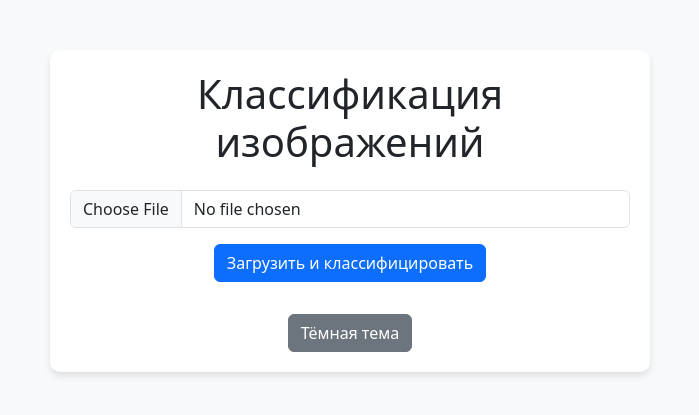
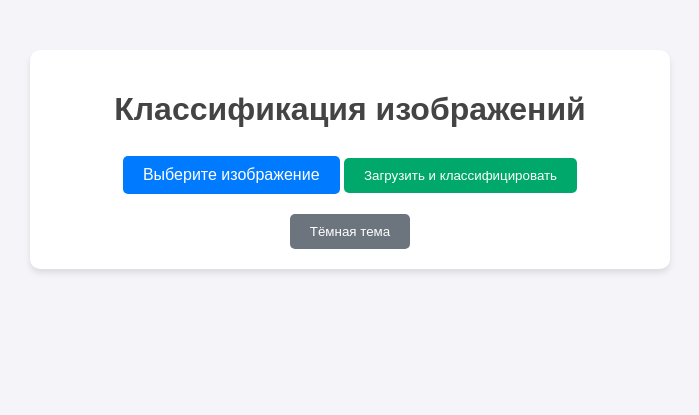
Before and after one commit to VLADZMEU/TPH_Detect_img, a Flask app: page / in a window 1280 px wide. Shown: the top 415 px of the page, without its empty margins (290-989 px from the left). Run offline with Flask 2, Linux system fonts and the light colour scheme.

Commit message:
Improved design. Create styles.css

```diff
--- a/app.py
+++ b/app.py
@@ -71,7 +71,7 @@ def upload_file():
             # Получение предсказания
             class_id = get_prediction(image_bytes=img_bytes)
             class_name = class_id_to_label(class_id)
-            return jsonify(class_name)
+            return jsonify({'class_name': class_name})
         except ValueError as e:
             return jsonify({'error': str(e)}), 400
         except Exception as e:
--- /dev/null
+++ b/static/styles.css
@@ -0,0 +1,150 @@
+/* Основные стили */
+body {
+    font-family: Arial, sans-serif;
+    margin: 0;
+    padding: 0;
+    background-color: #f4f4f9;
+    color: #333;
+    transition: background-color 0.3s, color 0.3s;
+}
+
+.container {
+    max-width: 600px;
+    margin: 50px auto;
+    padding: 20px;
+    background-color: #fff;
+    border-radius: 10px;
+    box-shadow: 0 4px 6px rgba(0, 0, 0, 0.1);
+    transition: background-color 0.3s, box-shadow 0.3s;
+}
+
+h1 {
+    text-align: center;
+    color: #444;
+    margin-bottom: 20px;
+}
+
+.upload-section {
+    text-align: center;
+}
+
+.upload-section input[type="file"] {
+    display: none;
+}
+
+.upload-section label {
+    display: inline-block;
+    padding: 10px 20px;
+    background-color: #007bff;
+    color: #fff;
+    border-radius: 5px;
+    cursor: pointer;
+    transition: background-color 0.3s;
+}
+
+.upload-section label:hover {
+    background-color: #0056b3;
+}
+
+.upload-section button {
+    margin-top: 10px;
+    padding: 10px 20px;
+    background-color: #00a86b;
+    color: #fff;
+    border: none;
+    border-radius: 5px;
+    cursor: pointer;
+    transition: background-color 0.3s;
+}
+
+.upload-section button:hover {
+    background-color: #008552;
+}
+
+.result-card {
+    margin-top: 20px;
+    padding: 20px;
+    background-color: #f8f9fa;
+    border-radius: 10px;
+    box-shadow: 0 2px 4px rgba(0, 0, 0, 0.1);
+    display: none; /* Скрываем по умолчанию */
+    transition: background-color 0.3s, box-shadow 0.3s;
+}
+
+.result-card h2 {
+    margin-bottom: 10px;
+    color: #444;
+}
+
+.result-card p {
+    font-size: 1.2em;
+    color: #555;
+}
+
+#toggle-dark-mode {
+    margin-top: 20px;
+    padding: 10px 20px;
+    background-color: #6c757d;
+    color: #fff;
+    border: none;
+    border-radius: 5px;
+    cursor: pointer;
+    transition: background-color 0.3s;
+}
+
+#toggle-dark-mode:hover {
+    background-color: #5a6268;
+}
+
+/* Тёмная тема */
+body.dark-mode {
+    background-color: #121212;
+    color: #ffffff;
+}
+
+body.dark-mode .container {
+    background-color: #1e1e1e;
+    box-shadow: 0 4px 6px rgba(255, 255, 255, 0.1);
+}
+
+body.dark-mode h1 {
+    color: #ffffff;
+}
+
+body.dark-mode .upload-section label {
+    background-color: #1e90ff;
+}
+
+body.dark-mode .upload-section label:hover {
+    background-color: #0077cc;
+}
+
+body.dark-mode .upload-section button {
+    background-color: #00a86b;
+}
+
+body.dark-mode .upload-section button:hover {
+    background-color: #008552;
+}
+
+body.dark-mode .result-card {
+    background-color: #2d2d2d;
+    box-shadow: 0 2px 4px rgba(255, 255, 255, 0.1);
+    color: #ffffff;
+}
+
+body.dark-mode .result-card h2 {
+    color: #ffffff;
+}
+
+body.dark-mode .result-card p {
+    color: #dddddd;
+}
+
+body.dark-mode #toggle-dark-mode {
+    background-color: #495057;
+}
+
+body.dark-mode #toggle-dark-mode:hover {
+    background-color: #343a40;
+}
--- a/templates/index.html
+++ b/templates/index.html
@@ -4,63 +4,25 @@
     <meta charset="UTF-8">
     <meta name="viewport" content="width=device-width, initial-scale=1.0">
     <title>Классификация изображений</title>
-    <!-- Подключение Bootstrap CSS -->
-    <link href="https://cdn.jsdelivr.net/npm/bootstrap@5.3.0/dist/css/bootstrap.min.css" rel="stylesheet">
-    <style>
-        body {
-            background-color: #f8f9fa;
-            color: #212529;
-        }
-        .upload-section {
-            max-width: 600px;
-            margin: 50px auto;
-            padding: 20px;
-            background: #fff;
-            border-radius: 10px;
-            box-shadow: 0 4px 6px rgba(0, 0, 0, 0.1);
-        }
-        .result-card {
-            margin-top: 20px;
-            display: none; /* Скрываем по умолчанию */
-        }
-        .dark-mode {
-            background-color: #121212;
-            color: #ffffff;
-        }
-        .dark-mode .upload-section {
-            background-color: #1e1e1e;
-            color: #ffffff;
-        }
-        .dark-mode .result-card {
-            background-color: #2d2d2d;
-            color: #ffffff;
-        }
-    </style>
+    <link rel="stylesheet" href="{{ url_for('static', filename='styles.css') }}">
 </head>
 <body>
     <div class="container">
-        <div class="upload-section text-center">
-            <h1 class="mb-4">Классификация изображений</h1>
-            <form id="upload-form" class="mb-3">
-                <div class="mb-3">
-                    <input type="file" class="form-control" name="file" accept="image/*" required>
-                </div>
-                <button type="submit" class="btn btn-primary">Загрузить и классифицировать</button>
+        <h1>Классификация изображений</h1>
+        <div class="upload-section">
+            <form id="upload-form">
+                <label for="file-input">Выберите изображение</label>
+                <input type="file" id="file-input" name="file" accept="image/*" required>
+                <button type="submit">Загрузить и классифицировать</button>
             </form>
-            <div id="result" class="result-card card">
-                <div class="card-body">
-                    <h2 class="card-title">Результат:</h2>
-                    <p id="top-prediction" class="card-text"></p>
-                    <ul id="top-predictions" class="list-group"></ul>
-                </div>
+            <div id="result" class="result-card">
+                <h2>Результат:</h2>
+                <p id="top-prediction"></p>
             </div>
-            <button id="toggle-dark-mode" class="btn btn-secondary mt-3">Тёмная тема</button>
+            <button id="toggle-dark-mode">Тёмная тема</button>
         </div>
     </div>
 
-    <!-- Подключение Bootstrap JS и Popper.js -->
-    <script src="https://cdn.jsdelivr.net/npm/@popperjs/core@2.11.6/dist/umd/popper.min.js"></script>
-    <script src="https://cdn.jsdelivr.net/npm/bootstrap@5.3.0/dist/js/bootstrap.min.js"></script>
     <script>
         document.getElementById('upload-form').onsubmit = async (e) => {
             e.preventDefault();
```
